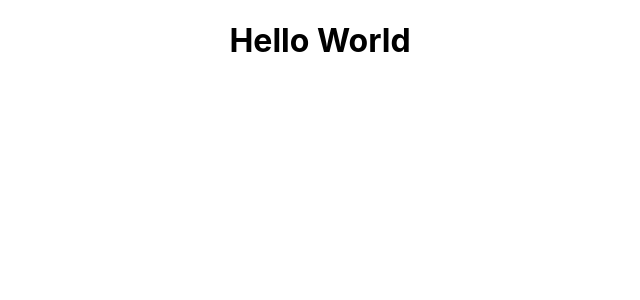
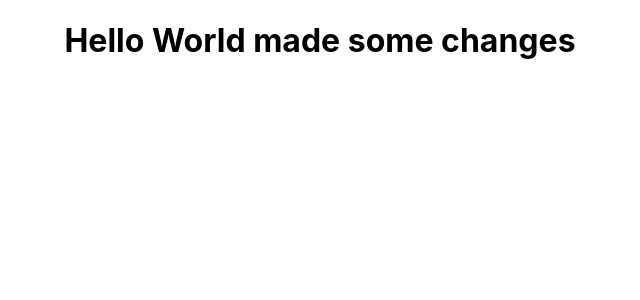
Before and after one commit to night05fury/capstone-meta-frontend, a React (Create React App) app: page / in a window 1280 px wide. Shown: the top 300 px of the page, without its empty margins (320-960 px from the left). Built offline with nearby package versions, Linux system fonts and the light colour scheme.

Commit message:
some changes

```diff
--- a/src/App.js
+++ b/src/App.js
@@ -6,6 +6,8 @@ function App() {
     <div className="App">
       <h1>
         Hello World
+        made some changes
+
       </h1>
     </div>
   );
```
